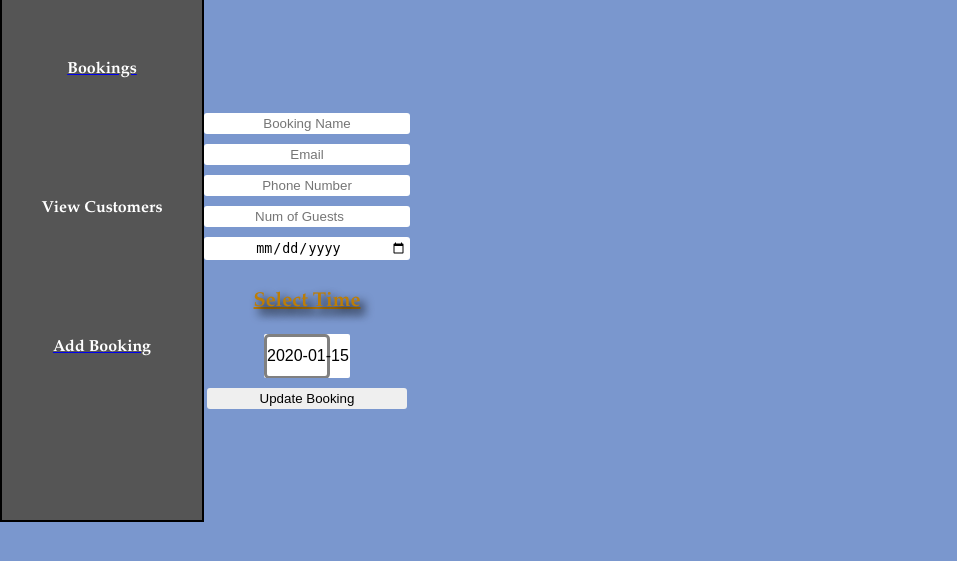
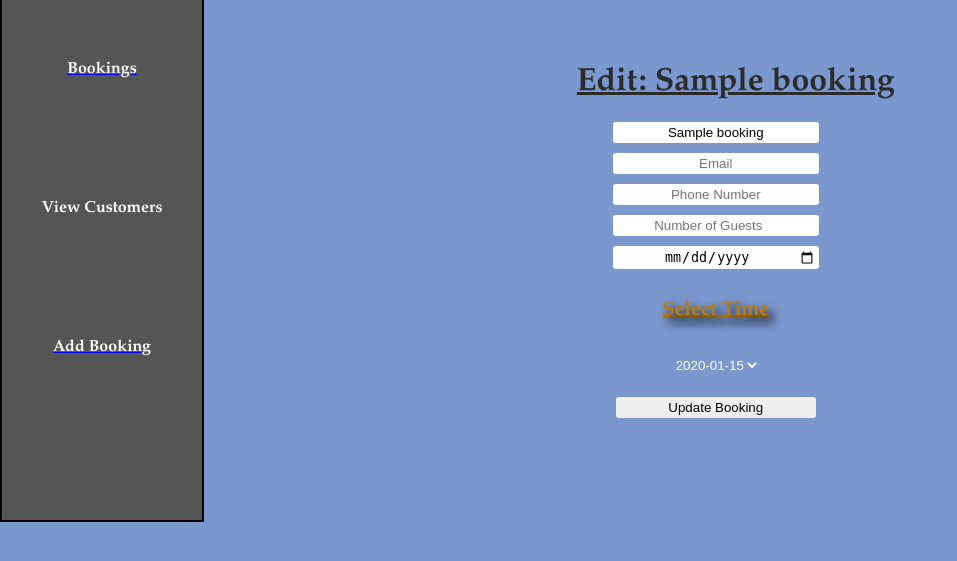
Before and after one commit to Blair4932/The_Good_Restaurant, a Flask app: page /the_good_restaurant/1/edit in a window 1280 px wide. Shown: the part 86-647 px from the top of the page, without its empty margins (0-957 px from the left). Run offline with Flask 3, Linux system fonts and the light colour scheme; tables that the repository leaves empty hold one stand-in row (values such as "Sample post").

Commit message:
fixed edit form

```diff
--- a/static/style.css
+++ b/static/style.css
@@ -141,7 +141,7 @@ input {
 .book__img {
     height: 250px;
     border: white solid 2px;
-
+    box-shadow:  rgb(188, 125, 7) 20px 0px 20px;
 }
 
 .book__img-container {
@@ -436,3 +436,17 @@ input {
     margin-left: 10px;
     margin-top: 10px;
 }
+
+.edit__form {
+    margin-left: 26%;
+    margin-top: 5%;
+}
+
+.edit__form--title {
+    margin-left: 40px;
+    margin-bottom: 20px;
+    font-family: Palatino, URW Palladio L, serif;
+    color: rgb(43, 43, 43) ;
+    font-weight: bolder;
+    text-decoration: underline;
+}
--- a/templates/customer_view/book.jinja
+++ b/templates/customer_view/book.jinja
@@ -14,7 +14,7 @@
             <div class="book__img-container">
                 <img class="book__img"
                     src="https://cdn.discordapp.com/attachments/931859564863823882/1134853447158616124/Restaurant.jpg">
-                <p class="book__img__text">-Our main dining room, built in 1602</p>
+                <p class="book__img__text">-Our main dining room, built in 1602 and never cleaned once</p>
             </div>
         </div>
     </section>
--- a/templates/customer_view/book_slot.jinja
+++ b/templates/customer_view/book_slot.jinja
@@ -1,5 +1,7 @@
 {% extends 'base.jinja' %}
 {% block content %}
+
+
 <main class="book">
     <section class="book__content">
         <div class="book__wrapper">
@@ -25,9 +27,10 @@
             <div class="book__img-container">
                 <img class="book__img"
                     src="https://cdn.discordapp.com/attachments/931859564863823882/1134853447158616124/Restaurant.jpg">
-                <p class="book__img__text">-Our main dining room, built in 1602</p>
+                <p class="book__img__text">-Our main dining room, built in 1602 and never cleaned once</p>
             </div>
         </div>
     </section>
 </main>
 {% endblock content %}
+</body>
--- a/templates/staff-view/edit.jinja
+++ b/templates/staff-view/edit.jinja
@@ -35,18 +35,22 @@
                 </ul>
             </div>
         </aside>
+        <div class="edit__form">
+            <h1 class="edit__form--title">Edit: {{ booking.booking_name }}</h1>
             <form class="book-table" method="POST">
-            <input type="text" name="booking_name" id="booking_name" placeholder="Booking Name" required>
+                <input type="text" name="booking_name" id="booking_name" placeholder="Booking Name"
+                    value="{{booking.booking_name}}" required>
                 <input type="email" name="email" id="email" placeholder="Email" required>
                 <input type="text" name="phone_number" placeholder="Phone Number" required>
-            <input type="number" name="number_of_guests" id="number_of_guests" placeholder="Num of Guests" required
-                max="10" min="1">
+                <input type="number" name="number_of_guests" id="number_of_guests" placeholder="Number of Guests"
+                    required max="10" min="1">
                 <input type="date" name="date" id="date" placeholder="date" required>
                 <h2 class="book__title select_slot">Select Time</h2>
-            <select name="slots" id="slots" multiple>
+                <select class="select_drop" name="slot" id="slots">
                     {% for slot in slots %}
-                <option>{{ slot.start_time }}</option>
+                    <option value="{{slot.id}}">{{ slot.start_time }}</option>
                     {% endfor %}
                 </select>
                 <input class="submit-btn" type="submit" name="place_booking" id="place_booking" value="Update Booking">
             </form>
+        </div>
```
Lines whose indentation alone changed are shown as unchanged.
